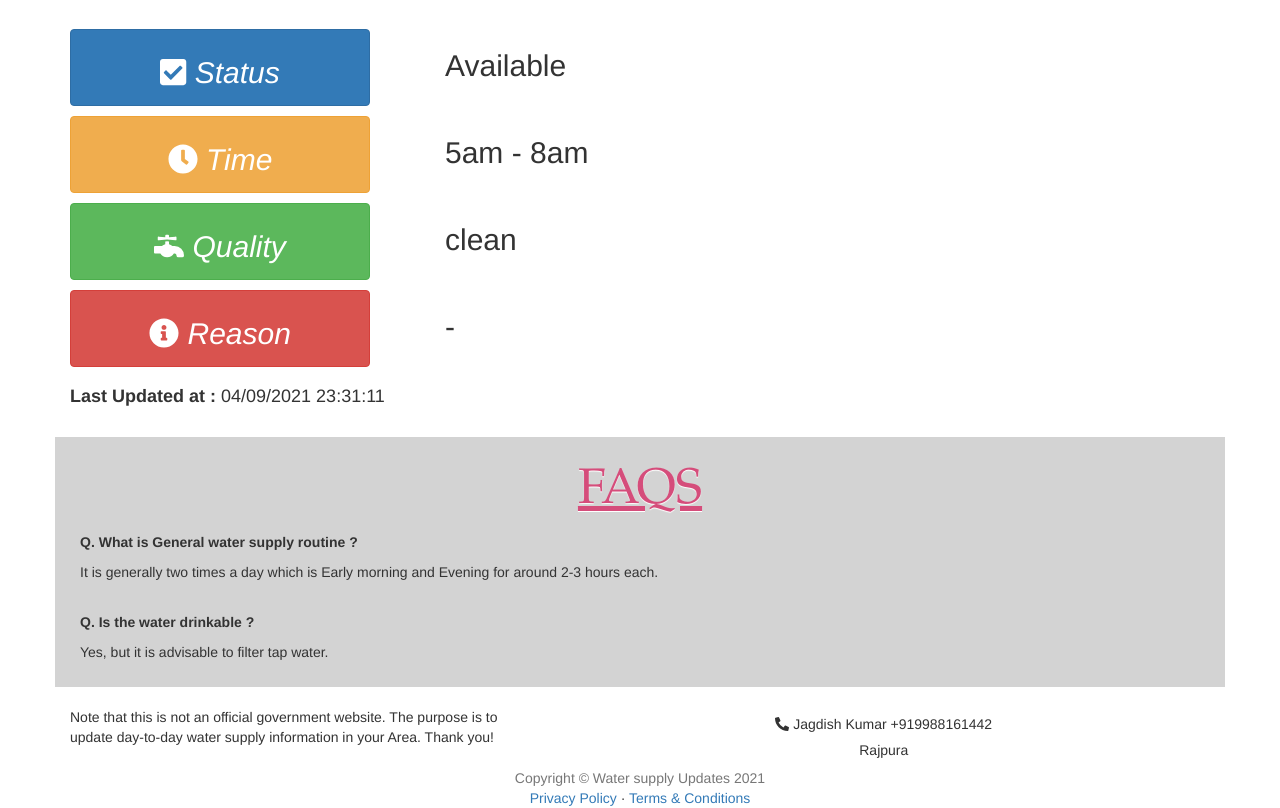
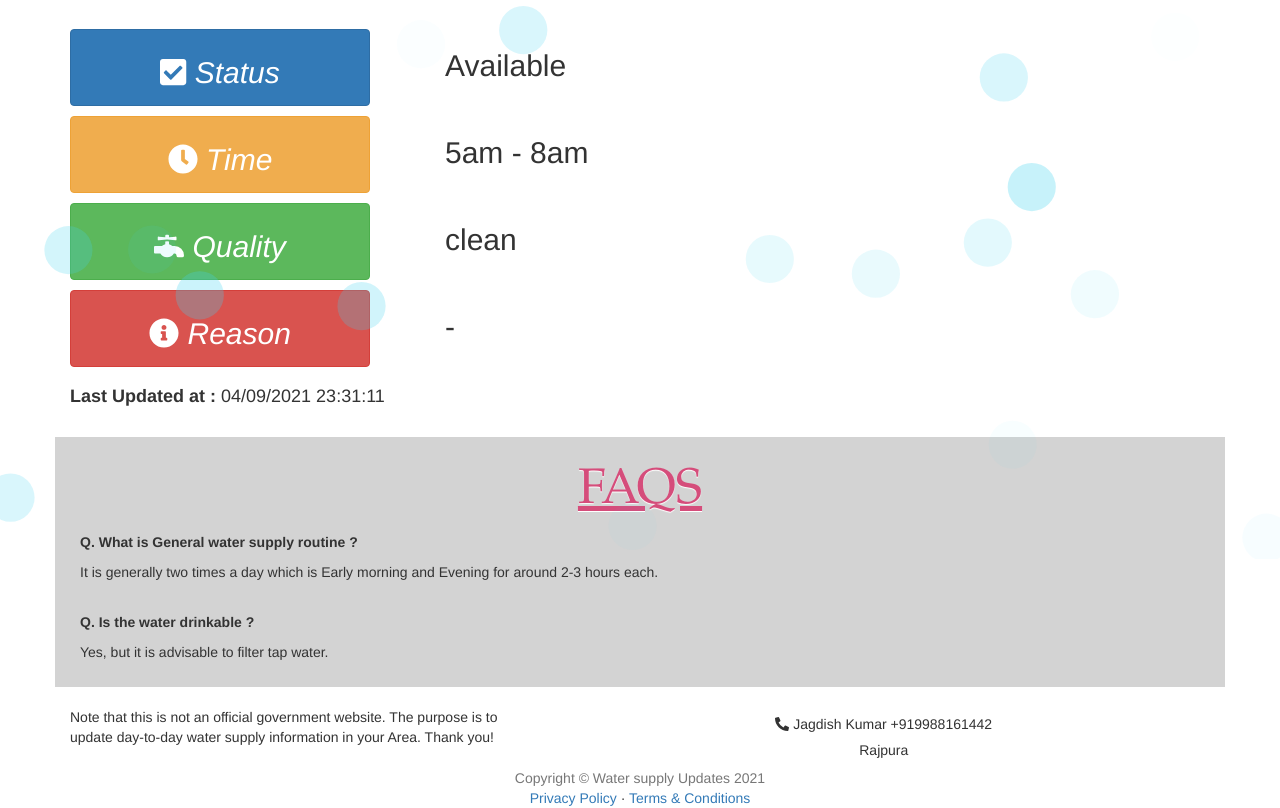
Before and after one commit to rsethi3950/Water-Supply-Updates, a Flask app: page /home in a window 1280 px wide. Shown: the part 241-1049 px from the top of the page. Run offline with Flask 2, Linux system fonts and the light colour scheme; some libraries are stand-ins or nearby versions.

Commit message:
added particles

```diff
--- a/static/css/styles.css
+++ b/static/css/styles.css
@@ -4,3 +4,16 @@
     width:300px;
     margin-bottom: 10px;
 }
+#particles-js {
+    /* to set bubbles on whole page use fixed */
+    position: fixed;
+    width:100%;
+    height:100%;
+    z-index:1;
+    top: 0;
+    left: 0;
+    right: 0;
+    bottom: 0;
+    pointer-events: none;
+
+}
--- /dev/null
+++ b/static/js/particles.js
@@ -0,0 +1,112 @@
+particlesJS("particles-js", {
+    "particles": {
+      "number": {
+        "value": 19,
+        "density": {
+          "enable": true,
+          "value_area": 800
+        }
+      },
+      "color": {
+        "value": "#44D3EE"
+      },
+      "shape": {
+        "type": "circle",
+        "stroke": {
+          "width": 0,
+          "color": "#000"
+        },
+        "polygon": {
+          "nb_sides": 6
+        },
+        "image": {
+          "src": "img/github.svg",
+          "width": 100,
+          "height": 100
+        }
+      },
+      "opacity": {
+        "value": 0.3,
+        "random": true,
+        "anim": {
+          "enable": false,
+          "speed": 1,
+          "opacity_min": 0.1,
+          "sync": false
+        }
+      },
+      "size": {
+        "value": 24.035957792858095,
+        "random": false,
+        "anim": {
+          "enable": true,
+          "speed": 10,
+          "size_min": 40,
+          "sync": false
+        }
+      },
+      "line_linked": {
+        "enable": false,
+        "distance": 200,
+        "color": "#ffffff",
+        "opacity": 1,
+        "width": 2
+      },
+      "move": {
+        "enable": true,
+        "speed": 8,
+        "direction": "none",
+        "random": false,
+        "straight": false,
+        "out_mode": "out",
+        "bounce": false,
+        "attract": {
+          "enable": false,
+          "rotateX": 600,
+          "rotateY": 1200
+        }
+      }
+    },
+    "interactivity": {
+      "detect_on": "canvas",
+      "events": {
+        "onhover": {
+          "enable": false,
+          "mode": "grab"
+        },
+        "onclick": {
+          "enable": false,
+          "mode": "push"
+        },
+        "resize": true
+      },
+      "modes": {
+        "grab": {
+          "distance": 400,
+          "line_linked": {
+            "opacity": 1
+          }
+        },
+        "bubble": {
+          "distance": 400,
+          "size": 40,
+          "duration": 2,
+          "opacity": 8,
+          "speed": 3
+        },
+        "repulse": {
+          "distance": 200,
+          "duration": 0.4
+        },
+        "push": {
+          "particles_nb": 4
+        },
+        "remove": {
+          "particles_nb": 2
+        }
+      }
+    },
+    "retina_detect": true
+  }
+
+);
--- a/templates/index.html
+++ b/templates/index.html
@@ -12,6 +12,7 @@
     <link href="../static/css/styles.css" rel="stylesheet" />
     <script src="https://cdnjs.cloudflare.com/ajax/libs/font-awesome/5.15.3/js/all.min.js" crossorigin="anonymous">
     </script>
+
 </head>
 
 <body>
@@ -30,7 +31,7 @@
     <div class="container">
 
         <div class="row">
-            <div class="col-sm-4">
+            <div class="col-md-4">
                 <button type="button" class="btn btn-primary info">
                     <h2><i class="fas fa-check-square"></i> Status</h2>
                 </button>
@@ -40,7 +41,7 @@
             </div>
         </div>
         <div class="row">
-            <div class="col-sm-4">
+            <div class="col-md-4">
                 <button type="button" class="btn btn-warning info">
                     <h2><i class="fas fa-clock"></i> Time </h2>
                 </button>
@@ -51,7 +52,7 @@
             </div>
         </div>
         <div class="row">
-            <div class="col-sm-4">
+            <div class="col-md-4">
                 <button type="button" class="btn btn-success info">
                     <h2><i class="fas fa-faucet"></i> Quality</h2>
                 </button>
@@ -62,7 +63,7 @@
             </div>
         </div>
         <div class="row">
-            <div class="col-sm-4">
+            <div class="col-md-4">
                 <button type="button" class="btn btn-danger info">
                     <h2><i class="fas fa-info-circle"></i> Reason</h2>
                 </button>
@@ -88,6 +89,7 @@
         <p>Yes, but it is advisable to filter tap water.</p>
     </div>
 
+    <div id="particles-js"></div>
 
 
     <!-- footer -->
@@ -127,6 +129,8 @@
     <script src="https://maxcdn.bootstrapcdn.com/bootstrap/4.0.0/js/bootstrap.min.js"
         integrity="sha384-JZR6Spejh4U02d8jOt6vLEHfe/JQGiRRSQQxSfFWpi1MquVdAyjUar5+76PVCmYl" crossorigin="anonymous">
     </script>
+    <script src="https://cdn.jsdelivr.net/particles.js/2.0.0/particles.min.js"></script>
+    <script src="../static/js/particles.js"></script>
 </body>
 
 </html>
```
Also changed, not shown: 1 other file.
